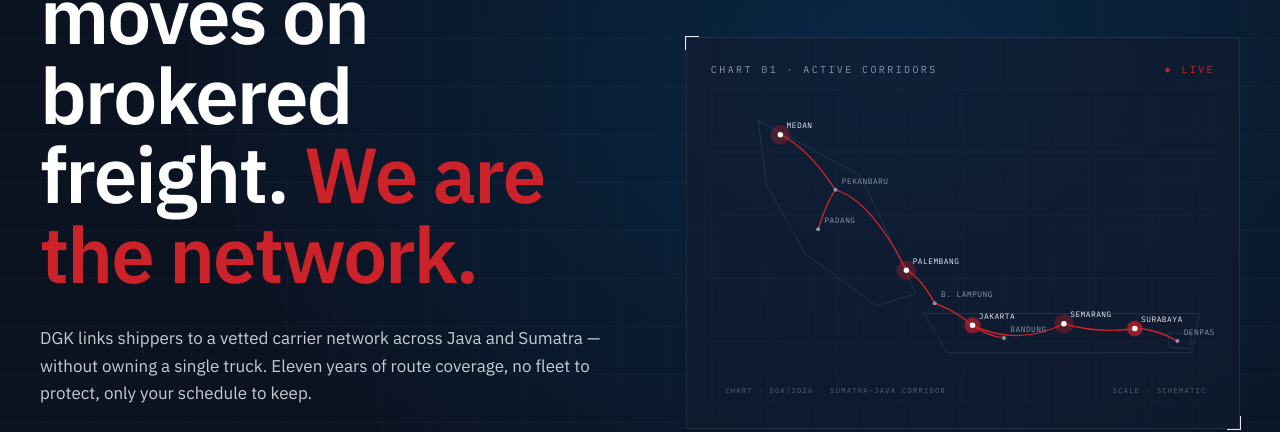
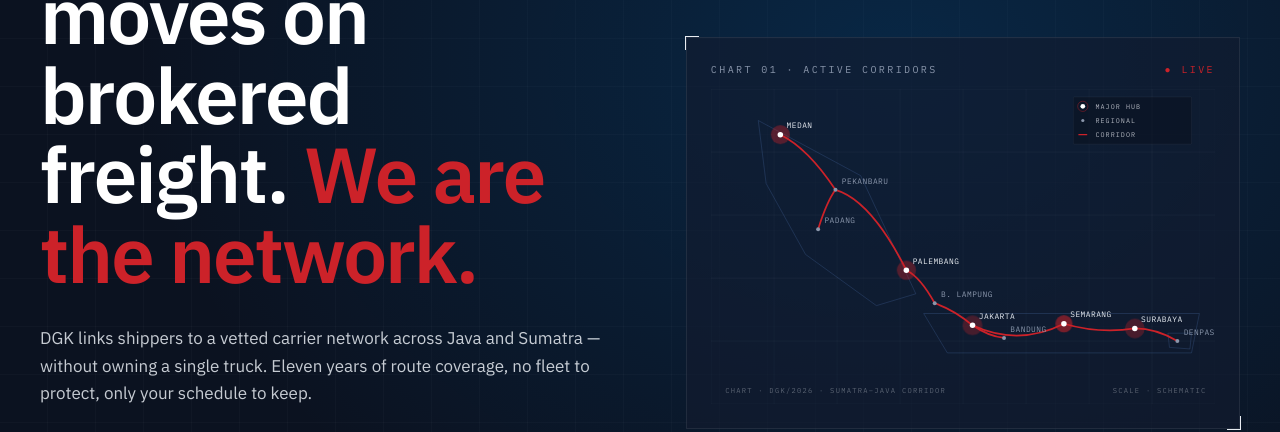
Before and after one commit to rochmanofenna/dgk_website, a Next.js app: page / in a window 1280 px wide. Shown: the part 381-813 px from the top of the page. Built offline with nearby package versions, Linux system fonts and the light colour scheme.

Commit message:
feat: interactive archipelago map with hover routes + legend

```diff
--- a/app/_components/archipelago-map.tsx
+++ b/app/_components/archipelago-map.tsx
@@ -1,31 +1,52 @@
+"use client"
+
+import { useMemo, useState } from "react"
+
 /**
- * ArchipelagoMap — hand-drawn schematic of Java and Sumatra with the nine
- * DGK hub cities picked out as nodes. Not a real map — a stylised
- * cartographer's diagram that animates its routes on page load. Pure
- * SVG; no libraries. The stroke-dash "draw" uses the .route-line class
- * defined in globals.css, with --route-length set per path.
+ * ArchipelagoMap — hand-drawn schematic of Java and Sumatra with the ten
+ * DGK hub cities picked out as nodes. Interactive: hover or focus any
+ * node to light its corridors and see the cities it connects to. Pure
+ * SVG, no libraries. Route draw-in uses the .route-line class in
+ * globals.css; hover state is React.
  */
 
 interface Node {
   id: string
   label: string
+  /** 3-letter corridor code used in the tooltip link list. */
+  code: string
   x: number
   y: number
   major?: boolean
 }
 
 const NODES: Node[] = [
-  { id: "medan", label: "Medan", x: 88, y: 58, major: true },
-  { id: "pekanbaru", label: "Pekanbaru", x: 158, y: 128 },
-  { id: "padang", label: "Padang", x: 136, y: 178 },
-  { id: "palembang", label: "Palembang", x: 248, y: 230, major: true },
-  { id: "lampung", label: "B. Lampung", x: 284, y: 272 },
-  { id: "jakarta", label: "Jakarta", x: 332, y: 300, major: true },
-  { id: "bandung", label: "Bandung", x: 372, y: 316 },
-  { id: "semarang", label: "Semarang", x: 448, y: 298, major: true },
-  { id: "surabaya", label: "Surabaya", x: 538, y: 304, major: true },
-  { id: "denpasar", label: "Denpasar", x: 592, y: 320 },
+  { id: "medan", label: "Medan", code: "MDN", x: 88, y: 58, major: true },
+  { id: "pekanbaru", label: "Pekanbaru", code: "PKU", x: 158, y: 128 },
+  { id: "padang", label: "Padang", code: "PDG", x: 136, y: 178 },
+  { id: "palembang", label: "Palembang", code: "PLM", x: 248, y: 230, major: true },
+  { id: "lampung", label: "B. Lampung", code: "LPG", x: 284, y: 272 },
+  { id: "jakarta", label: "Jakarta", code: "JKT", x: 332, y: 300, major: true },
+  { id: "bandung", label: "Bandung", code: "BDG", x: 372, y: 316 },
+  { id: "semarang", label: "Semarang", code: "SMG", x: 448, y: 298, major: true },
+  { id: "surabaya", label: "Surabaya", code: "SBY", x: 538, y: 304, major: true },
+  { id: "denpasar", label: "Denpasar", code: "DPS", x: 592, y: 320 },
 ]
+
+/**
+ * Deterministic halo phases for the major hubs. Previous version used
+ * Math.random() which happened to be safe because the home page is
+ * statically generated (random resolves at build), but a fixed table
+ * stops this from ever becoming a hydration trap if the component is
+ * rendered somewhere dynamic later.
+ */
+const PULSE_DELAY_MS: Record<string, number> = {
+  medan: 0,
+  palembang: 600,
+  jakarta: 300,
+  semarang: 900,
+  surabaya: 450,
+}
 
 function nodeById(id: string) {
   const n = NODES.find((node) => node.id === id)
@@ -34,9 +55,9 @@
 }
 
 /**
- * Build a smooth cubic-bezier path between two nodes biased slightly so
- * the route doesn't read as a straight line — feels like actual freight
- * corridors that curve around geography.
+ * Smooth cubic curve between two nodes biased so corridors don't read
+ * as straight lines — feels like real freight routes that weave around
+ * geography.
  */
 function curvePath(aId: string, bId: string, bend = 22) {
   const a = nodeById(aId)
@@ -67,12 +88,31 @@
 ]
 
 export function ArchipelagoMap({ className }: { className?: string }) {
+  const [hovered, setHovered] = useState<string | null>(null)
+
+  // Undirected adjacency — "which corridors touch this node" and the
+  // tooltip's connected-city list both read from the same map.
+  const connections = useMemo(() => {
+    const map = new Map<string, string[]>()
+    for (const r of ROUTES) {
+      if (!map.has(r.from)) map.set(r.from, [])
+      if (!map.has(r.to)) map.set(r.to, [])
+      map.get(r.from)!.push(r.to)
+      map.get(r.to)!.push(r.from)
+    }
+    return map
+  }, [])
+
+  const hoveredNode = hovered ? NODES.find((n) => n.id === hovered) : null
+  const hoveredConnections = hovered ? connections.get(hovered) ?? [] : []
+
   return (
     <svg
       viewBox="0 0 640 400"
       role="img"
-      aria-label="Schematic map of DGK's Indonesian freight corridors across Sumatra and Java"
+      aria-label="Interactive map of DGK's freight corridors across Sumatra and Java. Hover or focus a city to light the routes that touch it."
       className={className}
+      onMouseLeave={() => setHovered(null)}
     >
       {/* Latitude/longitude reticle — fine cartographic ticks. */}
       <g stroke="rgba(255,255,255,0.06)" strokeWidth="0.75">
@@ -84,21 +124,27 @@
         ))}
       </g>
 
-      {/* Coast — extremely loose abstractions, just enough to read as
-       * "Sumatra" and "Java". Not geography; iconography. */}
-      <g fill="none" stroke="rgba(90,130,200,0.28)" strokeWidth="1" strokeLinejoin="round">
-        {/* Sumatra silhouette */}
+      {/* Coast — loose abstractions, just enough to read as "Sumatra"
+       * and "Java". Not geography; iconography. */}
+      <g
+        fill="none"
+        stroke="rgba(90,130,200,0.28)"
+        strokeWidth="1"
+        strokeLinejoin="round"
+      >
         <path d="M60,40 L190,110 L260,260 L210,275 L120,210 L70,120 Z" />
-        {/* Java silhouette */}
         <path d="M270,285 L620,285 L610,335 L300,335 Z" />
-        {/* Bali */}
         <path d="M580,310 L610,310 L608,330 L582,328 Z" />
       </g>
 
-      {/* Route lines — animated draw. Each path has its own length and
-       * delay; together they look like the network lighting up. */}
-      <g fill="none" stroke="#cc2229" strokeWidth="1.75" strokeLinecap="round">
-        {ROUTES.map((r) => (
+      {/* Corridors — animated draw on mount. On hover, routes touching
+       * the hovered node stay at full opacity; the rest fade to 0.15 so
+       * the selected corridor reads clearly against the network. */}
+      <g fill="none" stroke="#cc2229" strokeLinecap="round">
+        {ROUTES.map((r) => {
+          const touching =
+            !hovered || r.from === hovered || r.to === hovered
+          return (
             <path
               key={`${r.from}-${r.to}`}
               d={curvePath(r.from, r.to, r.bend)}
@@ -107,16 +153,42 @@
                 {
                   "--route-length": r.length,
                   animationDelay: `${r.delay}ms`,
+                  strokeWidth: touching ? 2.25 : 1.5,
+                  opacity: touching ? 1 : 0.15,
+                  transition:
+                    "opacity 180ms ease, stroke-width 180ms ease",
                 } as React.CSSProperties
               }
             />
-        ))}
+          )
+        })}
       </g>
 
-      {/* Nodes — major hubs get a halo pulse, minor hubs stay static. */}
+      {/* Nodes — each one a focusable button group. Major hubs carry
+       * the pulsing halo; on hover every node gets a selection ring,
+       * its label grows a touch, and non-adjacent nodes dim. */}
       <g>
-        {NODES.map((n) => (
-          <g key={n.id}>
+        {NODES.map((n) => {
+          const isHovered = hovered === n.id
+          const nodeConnections = connections.get(n.id) ?? []
+          const isConnected = hoveredConnections.includes(n.id)
+          const dimmed = hovered !== null && !isHovered && !isConnected
+          return (
+            <g
+              key={n.id}
+              tabIndex={0}
+              role="button"
+              aria-label={`${n.label} — ${n.major ? "major hub" : "regional hub"}, ${nodeConnections.length} ${nodeConnections.length === 1 ? "corridor" : "corridors"}`}
+              onMouseEnter={() => setHovered(n.id)}
+              onFocus={() => setHovered(n.id)}
+              onBlur={() => setHovered(null)}
+              style={{
+                cursor: "pointer",
+                outline: "none",
+                opacity: dimmed ? 0.35 : 1,
+                transition: "opacity 180ms ease",
+              }}
+            >
               {n.major && (
                 <circle
                   cx={n.x}
@@ -124,9 +196,24 @@
                   r={9}
                   fill="#cc2229"
                   className="route-node-pulse"
-                style={{ animationDelay: `${Math.random() * 1200}ms` }}
+                  style={{
+                    animationDelay: `${PULSE_DELAY_MS[n.id] ?? 0}ms`,
+                  }}
                 />
               )}
+              {/* Invisible hit area — generous so hover isn't pixel-precise. */}
+              <circle cx={n.x} cy={n.y} r={16} fill="transparent" />
+              {/* Selection ring — visible only on hover/focus. */}
+              <circle
+                cx={n.x}
+                cy={n.y}
+                r={n.major ? 11 : 8}
+                fill="none"
+                stroke="#cc2229"
+                strokeWidth="1"
+                opacity={isHovered ? 0.8 : 0}
+                style={{ transition: "opacity 180ms ease" }}
+              />
               <circle
                 cx={n.x}
                 cy={n.y}
@@ -136,19 +223,33 @@
               <text
                 x={n.x + 8}
                 y={n.y - 8}
-              fill={n.major ? "#e8ecf2" : "#8a96ab"}
-              fontSize="10"
+                fill={n.major || isHovered ? "#e8ecf2" : "#8a96ab"}
+                fontSize={isHovered ? 11 : 10}
                 fontFamily="var(--font-mono)"
                 letterSpacing="0.06em"
+                style={{
+                  transition: "font-size 180ms ease, fill 180ms ease",
+                }}
               >
                 {n.label.toUpperCase()}
               </text>
             </g>
-        ))}
+          )
+        })}
       </g>
 
-      {/* Footer coordinate stamp — a corner mark typical of printed
-       * operational charts. */}
+      {/* Tooltip — painted last so it's always on top. Pointer events
+       * disabled so crossing the tooltip never un-hovers the node it
+       * describes. */}
+      {hoveredNode && (
+        <TooltipGroup node={hoveredNode} connections={hoveredConnections} />
+      )}
+
+      {/* Legend — fixed in the Java Sea area, top-right of the chart. */}
+      <LegendGroup />
+
+      {/* Footer coordinate stamp — the registration detail typical of
+       * printed operational charts. */}
       <g
         fontFamily="var(--font-mono)"
         fontSize="9"
@@ -165,3 +266,137 @@
     </svg>
   )
 }
+
+function TooltipGroup({
+  node,
+  connections,
+}: {
+  node: Node
+  connections: string[]
+}) {
+  // Lay the tooltip beside the node, flipping to the left half when the
+  // node sits in the right half of the viewBox. The vertical clamp at
+  // y ≥ 84 keeps the tooltip below the legend band (y=10–70) even when
+  // the node itself is near the top.
+  const width = 170
+  const height = 62
+  const gap = 18
+  const flipX = node.x > 420
+  const tx = flipX ? node.x - width - gap : node.x + gap
+  const rawTy = node.y - height / 2
+  const ty = Math.min(Math.max(rawTy, 84), 400 - height - 12)
+
+  const codes = connections
+    .map((id) => NODES.find((n) => n.id === id)?.code)
+    .filter((c): c is string => Boolean(c))
+
+  return (
+    <g
+      pointerEvents="none"
+      style={{ filter: "drop-shadow(0 6px 14px rgba(0,0,0,0.45))" }}
+    >
+      <rect
+        x={tx}
+        y={ty}
+        width={width}
+        height={height}
+        fill="#131c2f"
+        stroke="rgba(204,34,41,0.85)"
+        strokeWidth="1"
+        rx="1"
+      />
+      {/* Red accent bar — echoes the header top-rule. */}
+      <rect x={tx} y={ty} width="2.5" height={height} fill="#cc2229" />
+
+      <text
+        x={tx + 14}
+        y={ty + 20}
+        fill="#e8ecf2"
+        fontSize="11"
+        fontFamily="var(--font-mono)"
+        letterSpacing="0.08em"
+        fontWeight="600"
+      >
+        {node.label.toUpperCase()}
+      </text>
+      <text
+        x={tx + 14}
+        y={ty + 36}
+        fill="#8a96ab"
+        fontSize="8"
+        fontFamily="var(--font-mono)"
+        letterSpacing="0.16em"
+      >
+        {node.major ? "MAJOR HUB" : "REGIONAL"} · {codes.length} CORRIDOR
+        {codes.length === 1 ? "" : "S"}
+      </text>
+      <text
+        x={tx + 14}
+        y={ty + 52}
+        fill="#cc2229"
+        fontSize="9"
+        fontFamily="var(--font-mono)"
+        letterSpacing="0.14em"
+      >
+        → {codes.join(" · ")}
+      </text>
+    </g>
+  )
+}
+
+function LegendGroup() {
+  return (
+    <g
+      fontFamily="var(--font-mono)"
+      fontSize="8.5"
+      letterSpacing="0.16em"
+      fill="rgba(232,236,242,0.75)"
+    >
+      <rect
+        x="460"
+        y="10"
+        width="150"
+        height="60"
+        fill="rgba(11,18,32,0.55)"
+        stroke="rgba(255,255,255,0.08)"
+        strokeWidth="0.75"
+        rx="1"
+      />
+      {/* Major hub — white dot inside a red halo, same treatment as on
+       * the map itself. */}
+      <circle cx="472" cy="22" r="3" fill="#ffffff" />
+      <circle
+        cx="472"
+        cy="22"
+        r="6.5"
+        fill="none"
+        stroke="#cc2229"
+        strokeWidth="0.75"
+        opacity="0.65"
+      />
+      <text x="488" y="25">
+        MAJOR HUB
+      </text>
+
+      {/* Regional — the muted grey dot used for non-major cities. */}
+      <circle cx="472" cy="40" r="2" fill="#8a96ab" />
+      <text x="488" y="43">
+        REGIONAL
+      </text>
+
+      {/* Corridor — a single short red stroke. */}
+      <line
+        x1="467"
+        y1="58"
+        x2="477"
+        y2="58"
+        stroke="#cc2229"
+        strokeWidth="1.5"
+        strokeLinecap="round"
+      />
+      <text x="488" y="61">
+        CORRIDOR
+      </text>
+    </g>
+  )
+}
```
Lines whose indentation alone changed are shown as unchanged.
